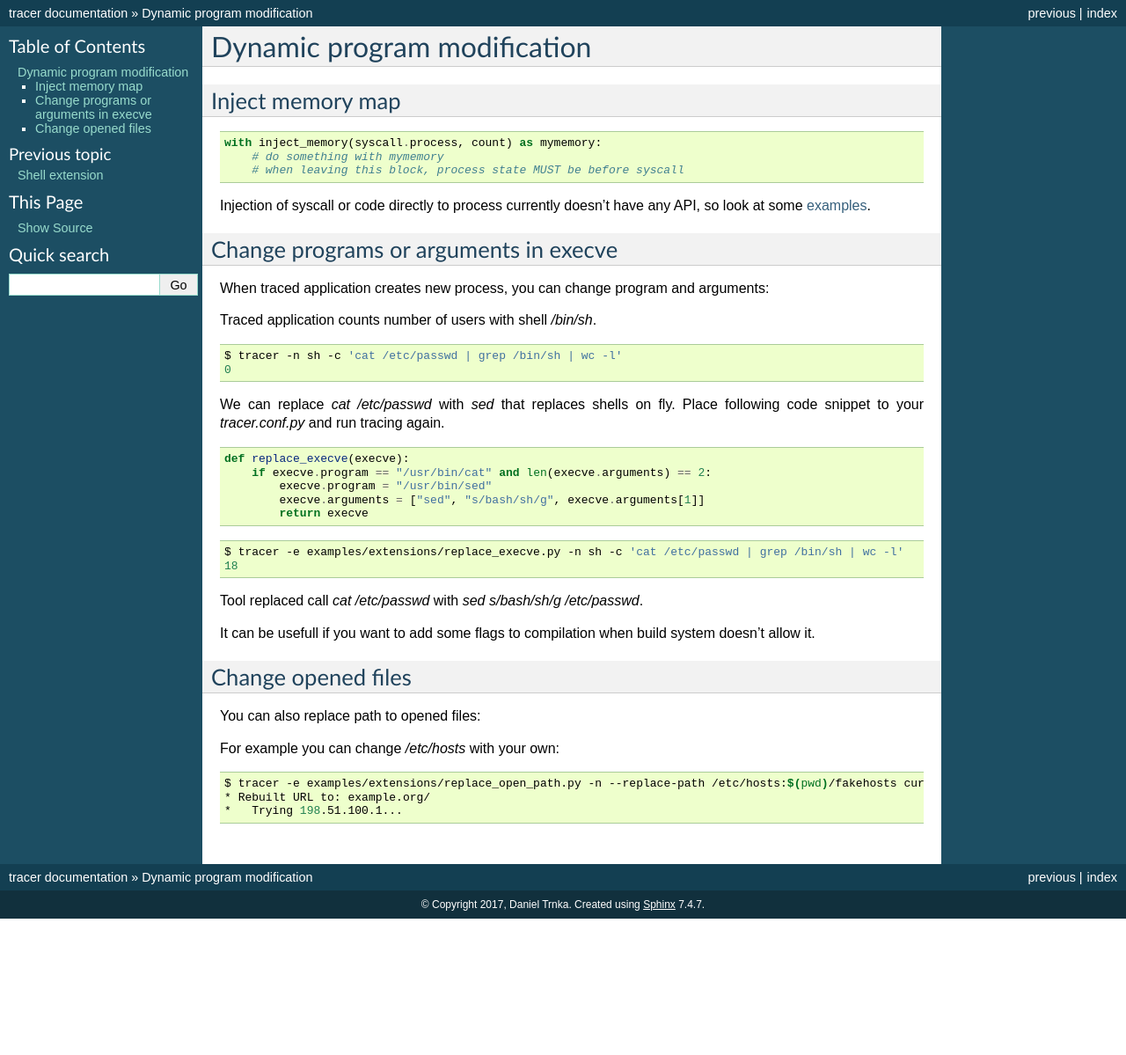
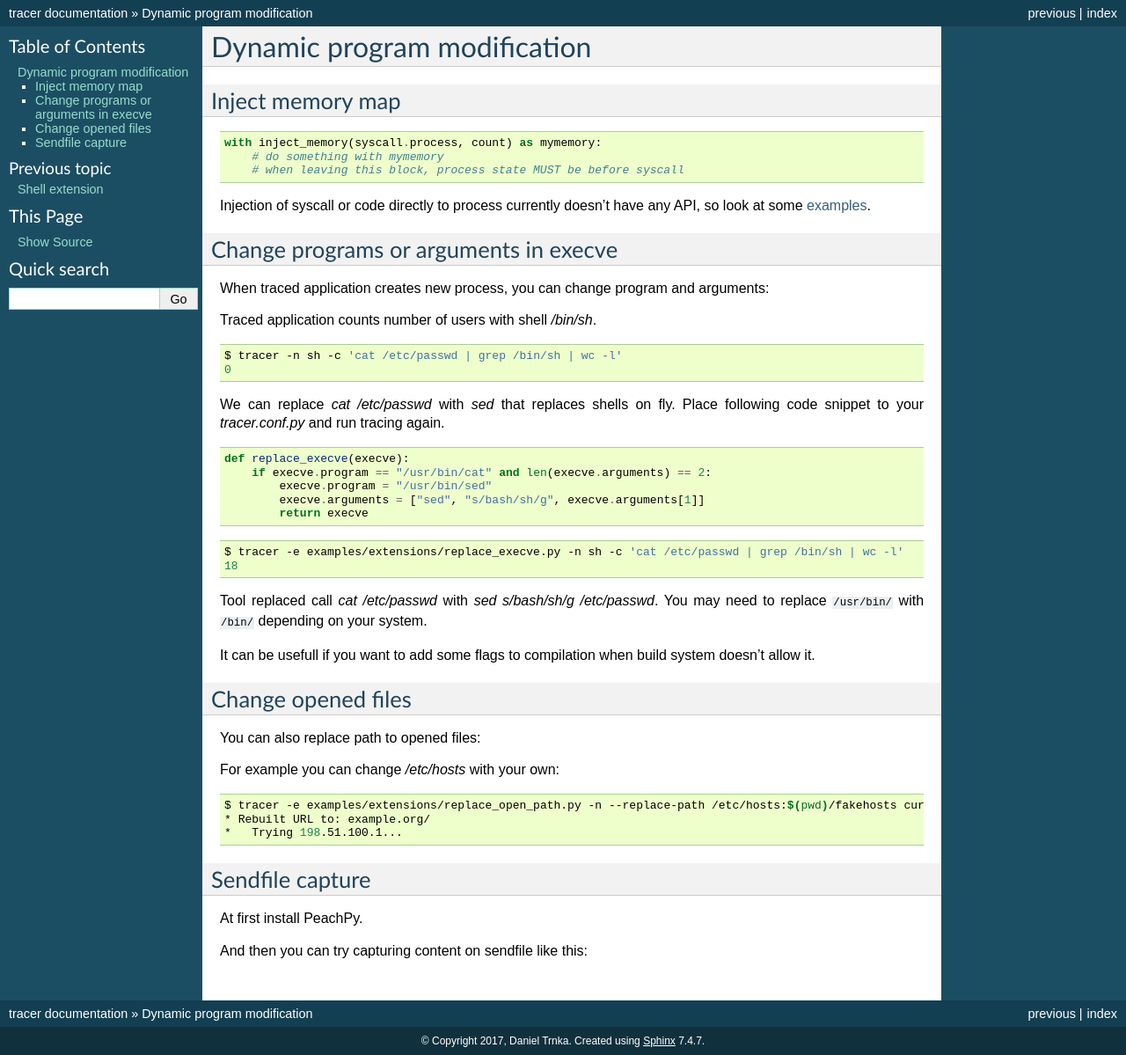
Before and after one commit to trnila/tracer, a Sphinx documentation site: the page built from doc/modify.rst, in a window 1280 px wide. Shown: the whole page at 88% size. Built offline with Sphinx 7.4.7, drawn with Linux system fonts in a browser that asks for light colours; formulas are drawn with MathJax 3; before the commit the page ends 1044 px from its top, so only the background shows below that.

Commit message:
updated doc

```diff
--- a/doc/backtrace.rst
+++ b/doc/backtrace.rst
@@ -4,6 +4,6 @@ Backtrace
 Some events can also generate backtraces (or in another words stack traces).
 Backtraces can be usefull when you want to know where in code descriptor was open or data was written.
 
-Currently only C, C++ programs are supported with available debug informations, ie compiled with *-g* parameter.
-Then you can invoke tracing with option *--backtrace*.
+Currently only C, C++ programs are supported with available debug informations, ie compiled with ``-g`` parameter.
+Then you can invoke tracing with option ``--backtrace``.
 But keep in mind, that tracing could be a bit slower.
--- a/doc/configuration.rst
+++ b/doc/configuration.rst
@@ -8,7 +8,8 @@ Third party arguments shall be defined after core parameters, otherwise parsing
 
 After configuration parameters are parsed from arguments then they are merged with configurations stored in *~/.tracerrc* and *tracer.conf.py* stored in current working directory or file provided by *-c*.
 
-Configuration file is plain python script that can set any option listed in tracer arguments and additionally can set some functions that influences tracing.`Example configuration files <https://github.com/trnila/tracer/tree/master/examples/settings>` shows some usage.
+Configuration file is plain python script that can set any option listed in tracer arguments and additionally can set some functions that influences tracing.
+`Example configuration files <https://github.com/trnila/tracer/tree/master/examples/settings>`_ shows some usage.
 
 You can for example set *program*, *arguments* and *output* and invoke tracing by calling only `$ tracer`.
 
--- a/doc/extensions.rst
+++ b/doc/extensions.rst
@@ -2,7 +2,7 @@
 Extension
 =========
 Extensions could be inserted to tracer to collect user-defined additional data.
-When you run `$ tracer -e my_extension.py ls`, the extension will be enabled.
+When you run ``$ tracer -e my_extension.py ls``, the extension will be enabled.
 Each extension must subclass from Extension class and optionally implement some functions:
 
 create_options(parser)
--- a/doc/mmap.rst
+++ b/doc/mmap.rst
@@ -7,12 +7,12 @@ Additional you can enable tracking pages or tracking whole content.
 
 Tracking pages
 ==============
-By invoking tracer with *--trace-mmap* option, tracer will collect pages of file-backed mmaps that are accessed and thus available in memory.
+By invoking tracer with ``--trace-mmap`` option, tracer will collect pages of file-backed mmaps that are accessed and thus available in memory.
 This can be used for roughly estimates about which regions of mapped files are accessed.
 
 Capture content
 ===============
-When you invoke tracer with *--save-mmap* option, tracer will capture all mapped regions each time they change.
+When you invoke tracer with ``--save-mmap`` option, tracer will capture all mapped regions each time they change.
 It could be used for IPC inspection that uses shared mmap.
 
 Captured regions could be also filtered by adding function *mmap_filter* to your configuration file.
--- a/doc/modify.rst
+++ b/doc/modify.rst
@@ -42,6 +42,7 @@ Place following code snippet to your *tracer.conf.py* and run tracing again.
     18
 
 Tool replaced call *cat /etc/passwd* with *sed s/bash/sh/g /etc/passwd*.
+You may need to replace ``/usr/bin/`` with ``/bin/`` depending on your system.
 
 It can be usefull if you want to add some flags to compilation when build system doesn't allow it.
 
@@ -56,3 +57,18 @@ For example you can change */etc/hosts* with your own:
     $ tracer -e examples/extensions/replace_open_path.py -n --replace-path /etc/hosts:$(pwd)/fakehosts curl -v example.org
     * Rebuilt URL to: example.org/
     *   Trying 198.51.100.1...
+
+
+Sendfile capture
+================
+At first install PeachPy.
+
+.. code-block::bash
+   $ pip install --upgrade git+https://github.com/Maratyszcza/PeachPy
+
+And then you can try capturing content on sendfile like this:
+
+.. code-block::bash
+
+    $ tracer -e examples/extensions/sendfile.py -o /tmp/report ./examples/files/sendfile
+    $ tracergui /tmp/report
--- a/doc/shell.rst
+++ b/doc/shell.rst
@@ -2,7 +2,7 @@
 Shell extension
 ===============
 This extension is usefull for stepping though system calls with descriptor information for example.
-Extension can be enabled with *--shell-enable*. Additionaly you can provide *--shell-syscalls* with comma separated names of syscalls to limit syscalls that you are interested in.
+Extension can be enabled with ``--shell-enable``. Additionaly you can provide ``--shell-syscalls`` with comma separated names of syscalls to limit syscalls that you are interested in.
 When tracer breaks before or after syscall, this extension drops you to the interactive python shell, where you can examine syscall, process, descriptors and more.
 You can also write shell_filter function in configuration file to filter out unwanted syscalls. At any time you can set tracer.options.shell_filter = lambda syscall: syscall.name in ["close", "mmap"] to change filter function directly in interactive shell.
 
```
